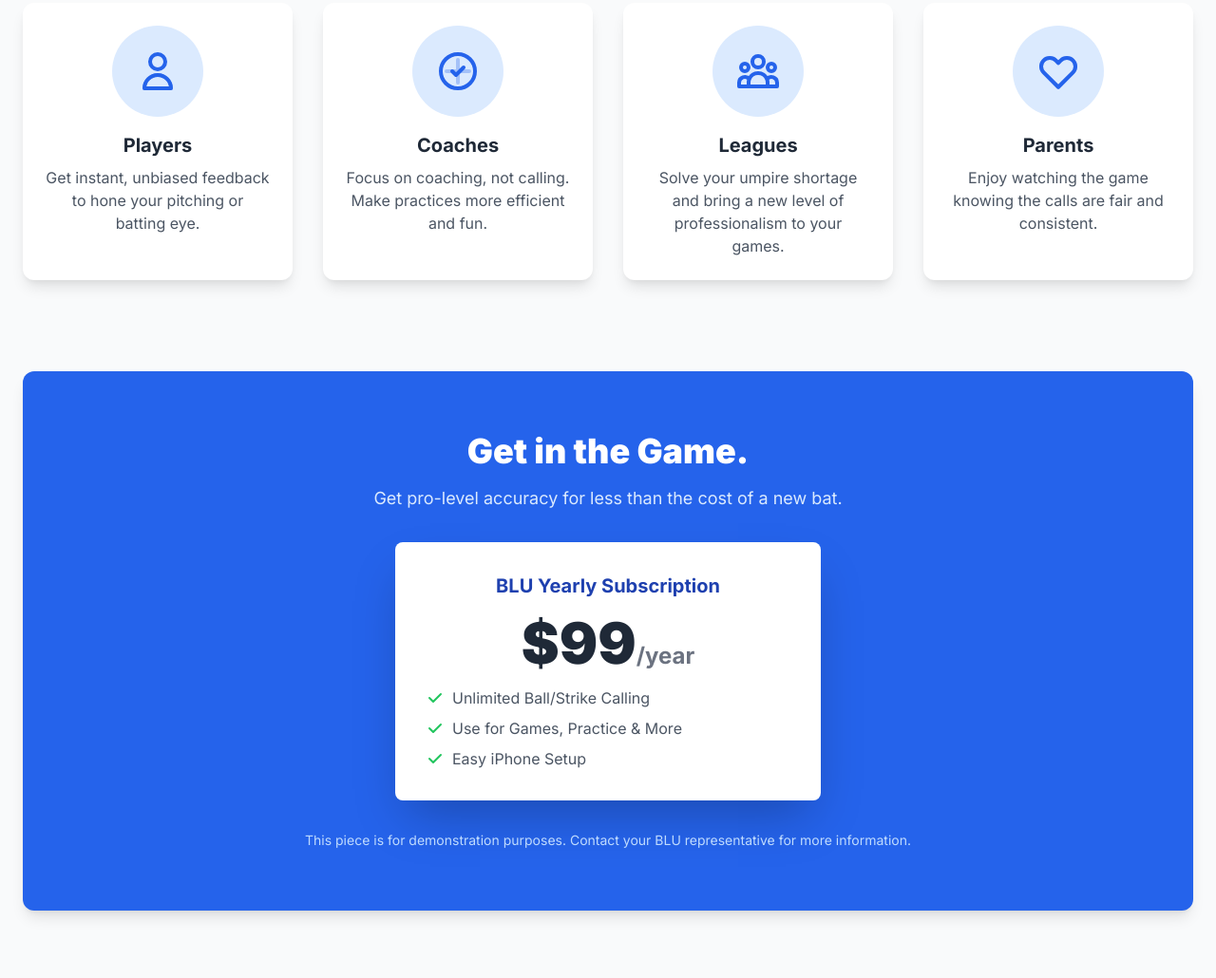
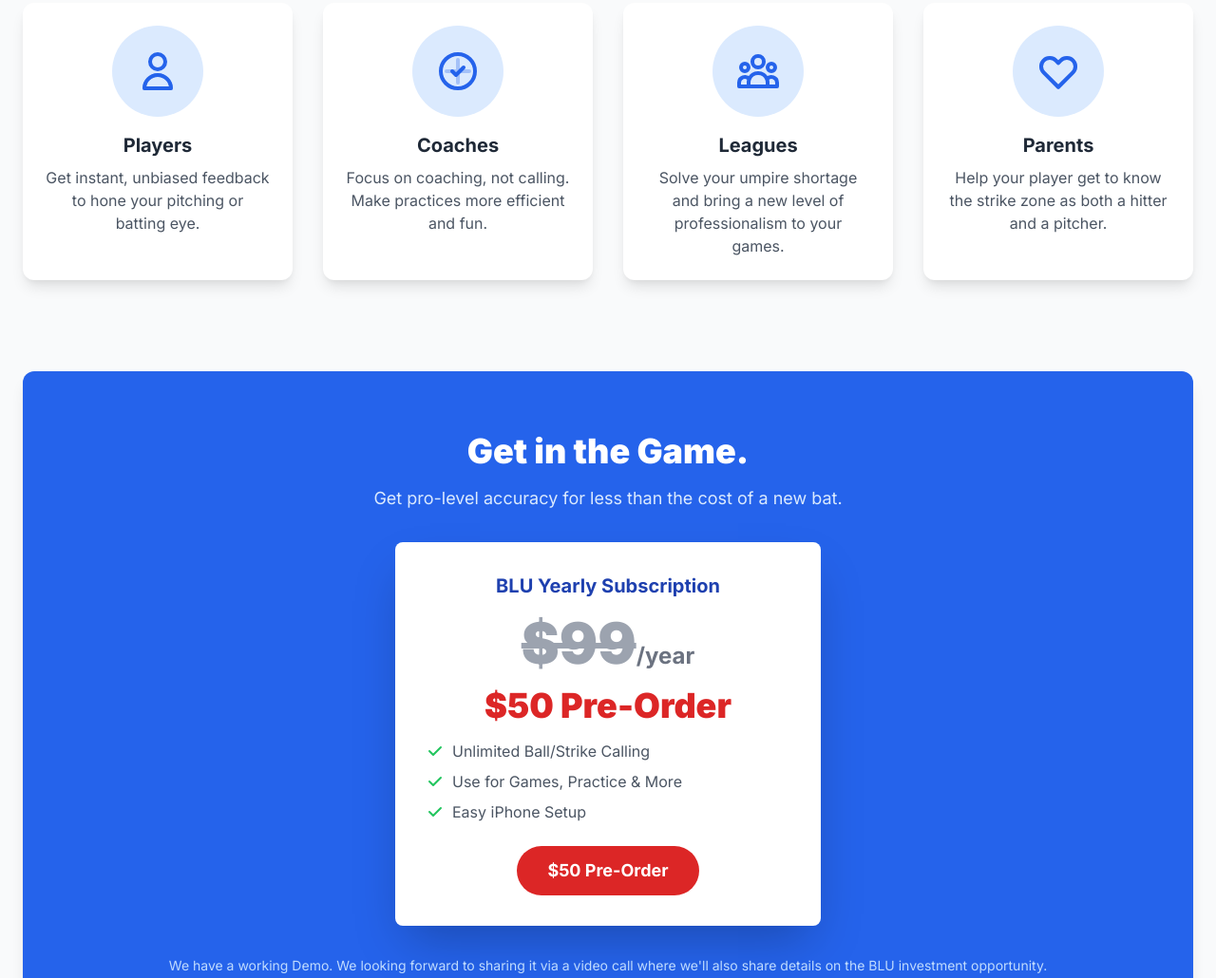
Before and after one commit to HeyBLU-ai/one-pager-BLU, a plain HTML site: page index.html in a window 1280 px wide. Shown: the part 1757-2787 px from the top of the page at 95% size. Drawn offline with nearby package versions, Linux system fonts and the light colour scheme.

Commit message:
Update pricing to  pre-order with Stripe link, update Parents description, and demo text

```diff
--- a/index.html
+++ b/index.html
@@ -162,7 +162,7 @@
                         </svg>
                     </div>
                     <h3 class="text-xl font-bold text-gray-800">Parents</h3>
-                    <p class="text-gray-600 mt-2">Enjoy watching the game knowing the calls are fair and consistent.</p>
+                    <p class="text-gray-600 mt-2">Help your player get to know the strike zone as both a hitter and a pitcher.</p>
                 </div>
             </div>
         </section>
@@ -173,14 +173,20 @@
             <p class="mt-4 text-lg max-w-xl mx-auto text-blue-100">Get pro-level accuracy for less than the cost of a new bat.</p>
             <div class="my-8 bg-white text-gray-800 rounded-lg p-8 max-w-md mx-auto shadow-2xl">
                 <h3 class="text-xl font-bold text-blue-800">BLU Yearly Subscription</h3>
-                <p class="text-6xl font-black my-4">$99<span class="text-2xl font-bold text-gray-500">/year</span></p>
+                <p class="text-6xl font-black my-4">
+                    <span class="line-through text-gray-400">$99</span><span class="text-2xl font-bold text-gray-500">/year</span>
+                </p>
+                <p class="text-4xl font-black text-red-600 mb-4">$50 Pre-Order</p>
                 <ul class="text-left space-y-2 text-gray-600">
                     <li class="flex items-center"><svg class="w-5 h-5 text-green-500 mr-2" fill="currentColor" viewBox="0 0 20 20"><path fill-rule="evenodd" d="M16.707 5.293a1 1 0 010 1.414l-8 8a1 1 0 01-1.414 0l-4-4a1 1 0 011.414-1.414L8 12.586l7.293-7.293a1 1 0 011.414 0z" clip-rule="evenodd"></path></svg>Unlimited Ball/Strike Calling</li>
                     <li class="flex items-center"><svg class="w-5 h-5 text-green-500 mr-2" fill="currentColor" viewBox="0 0 20 20"><path fill-rule="evenodd" d="M16.707 5.293a1 1 0 010 1.414l-8 8a1 1 0 01-1.414 0l-4-4a1 1 0 011.414-1.414L8 12.586l7.293-7.293a1 1 0 011.414 0z" clip-rule="evenodd"></path></svg>Use for Games, Practice & More</li>
                     <li class="flex items-center"><svg class="w-5 h-5 text-green-500 mr-2" fill="currentColor" viewBox="0 0 20 20"><path fill-rule="evenodd" d="M16.707 5.293a1 1 0 010 1.414l-8 8a1 1 0 01-1.414 0l-4-4a1 1 0 011.414-1.414L8 12.586l7.293-7.293a1 1 0 011.414 0z" clip-rule="evenodd"></path></svg>Easy iPhone Setup</li>
                 </ul>
+                <div class="mt-6">
+                    <a href="https://buy.stripe.com/00g14I0Sf1H492M144" class="bg-red-600 hover:bg-red-700 text-white font-bold py-3 px-8 rounded-full text-lg transition duration-300 inline-block">$50 Pre-Order</a>
+                </div>
             </div>
-            <p class="text-sm text-blue-200 mt-6">This piece is for demonstration purposes. Contact your BLU representative for more information.</p>
+            <p class="text-sm text-blue-200 mt-6">We have a working Demo. We looking forward to sharing it via a video call where we'll also share details on the BLU investment opportunity.</p>
         </section>
     </main>
 
```
